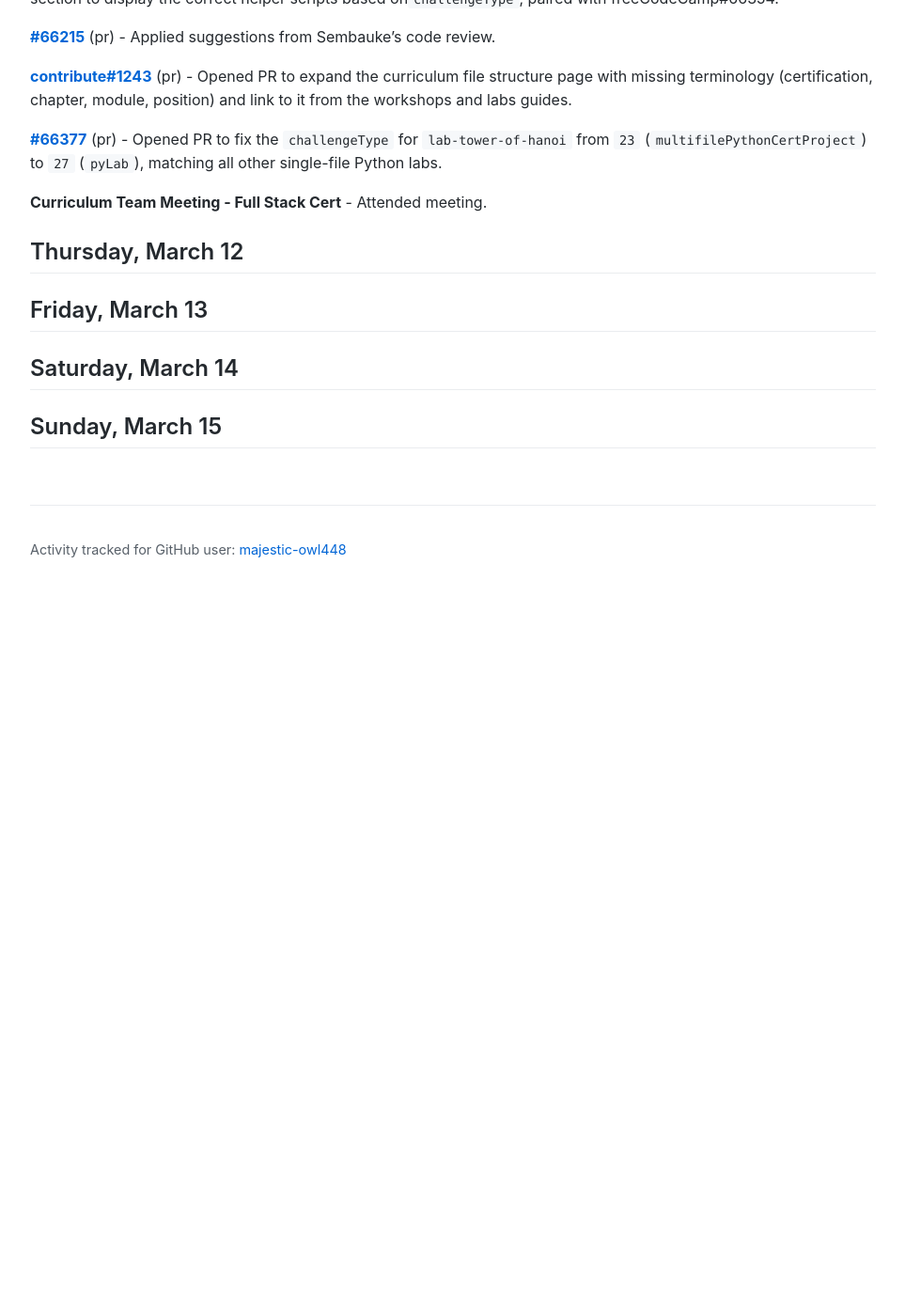
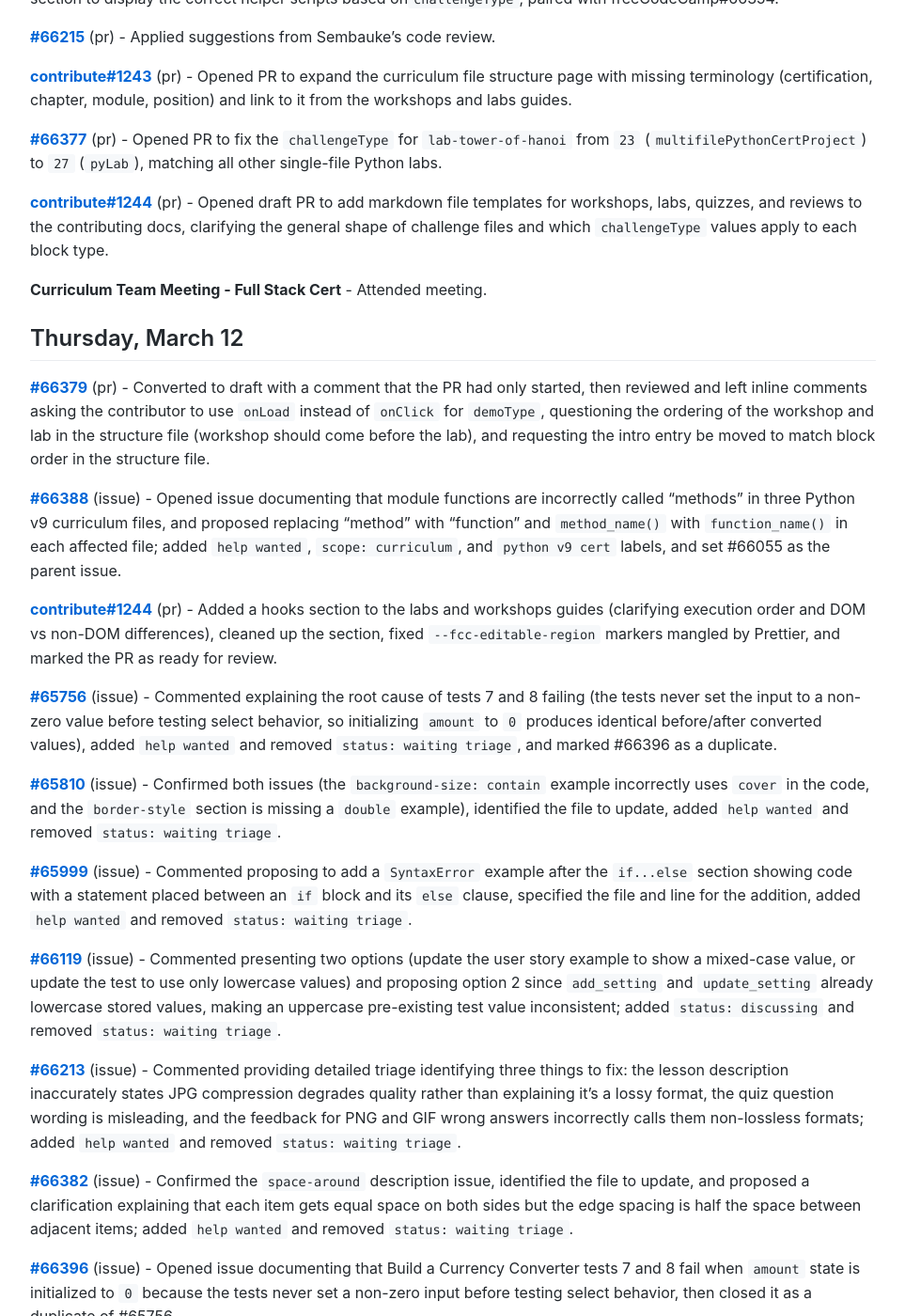
Before and after one commit to majestic-owl448/tracking, a Jekyll site: the page built from activity-2026-03-09.md, in a window 1280 px wide and 1400 px high, scrolled down 2923 px. Shown: the whole window at 94% size, without its empty margins (158-1121 px from the left). Built offline with Jekyll 4.4.1, drawn with Linux system fonts in a browser that asks for light colours; before the commit the page ends 3553 px from its top, so only the background shows below that; some of the changed text lies outside the part shown.

Commit message:
march 12th

```diff
--- a/activity-2026-03-09.md
+++ b/activity-2026-03-09.md
@@ -99,9 +99,41 @@ permalink: /activity-2026-03-09.html
 
 **[#66377](https://github.com/freeCodeCamp/freeCodeCamp/pull/66377)** (pr) - Opened PR to fix the `challengeType` for `lab-tower-of-hanoi` from `23` (`multifilePythonCertProject`) to `27` (`pyLab`), matching all other single-file Python labs.
 
+**[contribute#1244](https://github.com/freeCodeCamp/contribute/pull/1244)** (pr) - Opened draft PR to add markdown file templates for workshops, labs, quizzes, and reviews to the contributing docs, clarifying the general shape of challenge files and which `challengeType` values apply to each block type.
+
 **Curriculum Team Meeting - Full Stack Cert** - Attended meeting.
 
 ## Thursday, March 12
+
+**[#66379](https://github.com/freeCodeCamp/freeCodeCamp/pull/66379)** (pr) - Converted to draft with a comment that the PR had only started, then reviewed and left inline comments asking the contributor to use `onLoad` instead of `onClick` for `demoType`, questioning the ordering of the workshop and lab in the structure file (workshop should come before the lab), and requesting the intro entry be moved to match block order in the structure file.
+
+**[#66388](https://github.com/freeCodeCamp/freeCodeCamp/issues/66388)** (issue) - Opened issue documenting that module functions are incorrectly called "methods" in three Python v9 curriculum files, and proposed replacing "method" with "function" and `method_name()` with `function_name()` in each affected file; added `help wanted`, `scope: curriculum`, and `python v9 cert` labels, and set #66055 as the parent issue.
+
+**[contribute#1244](https://github.com/freeCodeCamp/contribute/pull/1244)** (pr) - Added a hooks section to the labs and workshops guides (clarifying execution order and DOM vs non-DOM differences), cleaned up the section, fixed `--fcc-editable-region` markers mangled by Prettier, and marked the PR as ready for review.
+
+**[#65756](https://github.com/freeCodeCamp/freeCodeCamp/issues/65756)** (issue) - Commented explaining the root cause of tests 7 and 8 failing (the tests never set the input to a non-zero value before testing select behavior, so initializing `amount` to `0` produces identical before/after converted values), added `help wanted` and removed `status: waiting triage`, and marked #66396 as a duplicate.
+
+**[#65810](https://github.com/freeCodeCamp/freeCodeCamp/issues/65810)** (issue) - Confirmed both issues (the `background-size: contain` example incorrectly uses `cover` in the code, and the `border-style` section is missing a `double` example), identified the file to update, added `help wanted` and removed `status: waiting triage`.
+
+**[#65999](https://github.com/freeCodeCamp/freeCodeCamp/issues/65999)** (issue) - Commented proposing to add a `SyntaxError` example after the `if...else` section showing code with a statement placed between an `if` block and its `else` clause, specified the file and line for the addition, added `help wanted` and removed `status: waiting triage`.
+
+**[#66119](https://github.com/freeCodeCamp/freeCodeCamp/issues/66119)** (issue) - Commented presenting two options (update the user story example to show a mixed-case value, or update the test to use only lowercase values) and proposing option 2 since `add_setting` and `update_setting` already lowercase stored values, making an uppercase pre-existing test value inconsistent; added `status: discussing` and removed `status: waiting triage`.
+
+**[#66213](https://github.com/freeCodeCamp/freeCodeCamp/issues/66213)** (issue) - Commented providing detailed triage identifying three things to fix: the lesson description inaccurately states JPG compression degrades quality rather than explaining it's a lossy format, the quiz question wording is misleading, and the feedback for PNG and GIF wrong answers incorrectly calls them non-lossless formats; added `help wanted` and removed `status: waiting triage`.
+
+**[#66382](https://github.com/freeCodeCamp/freeCodeCamp/issues/66382)** (issue) - Confirmed the `space-around` description issue, identified the file to update, and proposed a clarification explaining that each item gets equal space on both sides but the edge spacing is half the space between adjacent items; added `help wanted` and removed `status: waiting triage`.
+
+**[#66396](https://github.com/freeCodeCamp/freeCodeCamp/issues/66396)** (issue) - Opened issue documenting that Build a Currency Converter tests 7 and 8 fail when `amount` state is initialized to `0` because the tests never set a non-zero input before testing select behavior, then closed it as a duplicate of #65756.
+
+**[#66400](https://github.com/freeCodeCamp/freeCodeCamp/pull/66400)** (pr) - Opened PR to clarify step descriptions in the movie ticket booking calculator workshop, closing #66045.
+
+**[#66055](https://github.com/freeCodeCamp/freeCodeCamp/issues/66055)** (issue) - Added #66388 as a sub-issue and closed the issue as completed, with all 12 sub-issues now done.
+
+**[#66380](https://github.com/freeCodeCamp/freeCodeCamp/pull/66380)** (pr) - Commented noting that the `no-web-commits` script may also flag Codespace commits as false positives, referencing #66307 as an example.
+
+**[#66355](https://github.com/freeCodeCamp/freeCodeCamp/pull/66355)** (pr) - Commented asking the contributor to instruct their Copilot appropriately after it was force-pushing, changed label to `status: waiting review` (removing `status: waiting update`), then approved the PR and left an `LGTM` comment.
+
+**[CurriculumExpansion#1153](https://github.com/freeCodeCamp/CurriculumExpansion/issues/1153)** (issue) - Transferred the issue from `freeCodeCamp/freeCodeCamp` to `freeCodeCamp/CurriculumExpansion` and added the `JS v9 Cert` label.
 
 ## Friday, March 13
 
```
